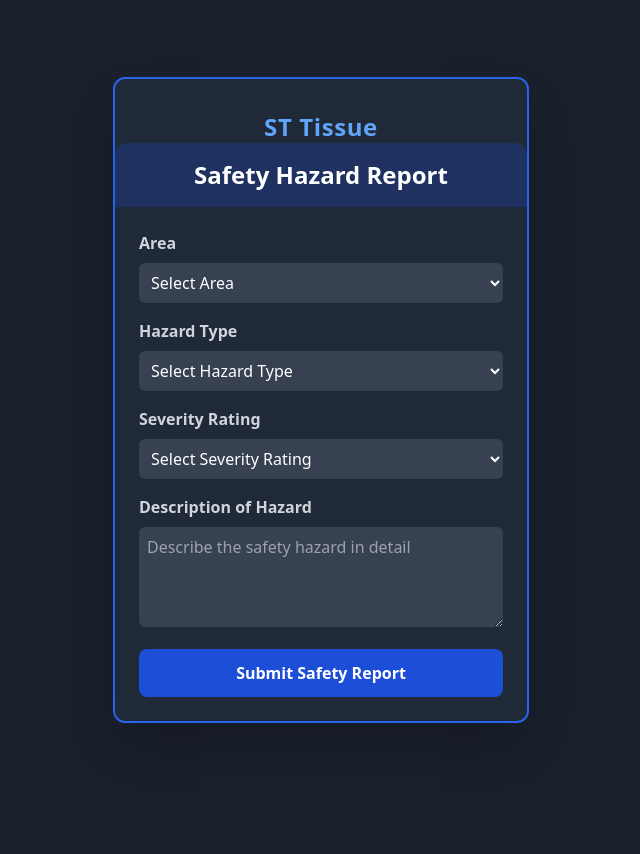
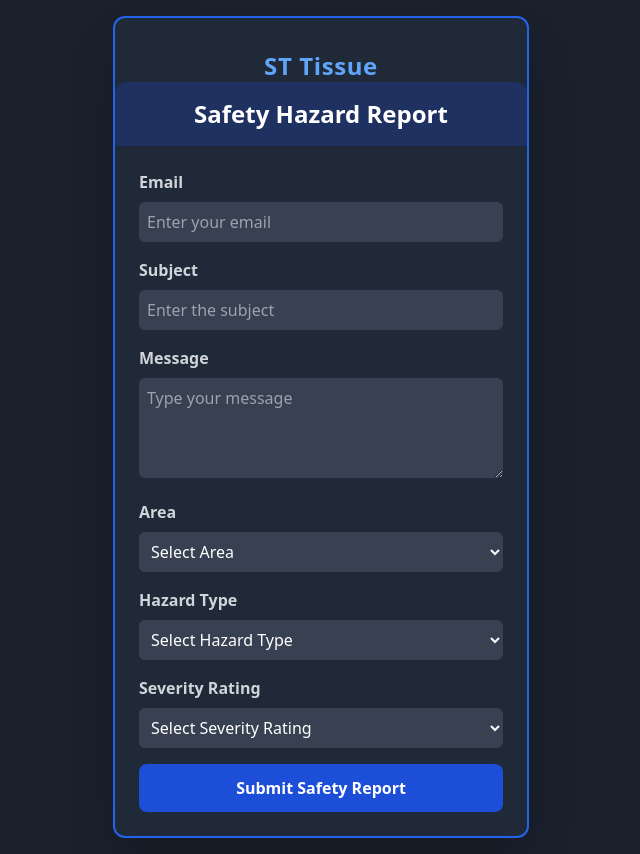
Before and after one commit to gtgriffin/safety-report-system, a plain HTML site: page index.html in a window 1280 px wide. Shown: the whole page, without its empty margins (319-959 px from the left). Before the commit the page ends 800 px from the top, so only its background shows below. Drawn offline with nearby package versions, Linux system fonts and the light colour scheme.

Commit message:
Update index.html

```diff
--- a/index.html
+++ b/index.html
@@ -27,20 +27,49 @@
                 </h1>
             </div>
 
-            <!-- Web3Forms Form -->
+            <!-- FormBold Form Integration -->
             <form
-                action="https://api.web3forms.com/submit"
+                action="https://formbold.com/s/oD2kb"
                 method="POST"
                 class="space-y-4">
 
-                <!-- Web3Forms Correct Access Key -->
-                <input type="hidden" name="access_key" value="402b1052-bcb6-474f-ab5c-9fbee193947e">
+                <!-- Email Field -->
+                <div>
+                    <label class="block mb-2 text-gray-300 font-semibold">Email</label>
+                    <input
+                        type="email"
+                        name="email"
+                        placeholder="Enter your email"
+                        class="w-full bg-gray-700 text-white border-blue-600 rounded-md p-2"
+                        required>
+                </div>
 
-                <!-- Area Selection -->
+                <!-- Subject Field -->
+                <div>
+                    <label class="block mb-2 text-gray-300 font-semibold">Subject</label>
+                    <input
+                        type="text"
+                        name="subject"
+                        placeholder="Enter the subject"
+                        class="w-full bg-gray-700 text-white border-blue-600 rounded-md p-2"
+                        required>
+                </div>
+
+                <!-- Message Field -->
+                <div>
+                    <label class="block mb-2 text-gray-300 font-semibold">Message</label>
+                    <textarea
+                        name="message"
+                        placeholder="Type your message"
+                        class="w-full bg-gray-700 text-white border-blue-600 rounded-md p-2 min-h-[100px]"
+                        required></textarea>
+                </div>
+
+                <!-- Your Other Form Fields -->
                 <div>
                     <label class="block mb-2 text-gray-300 font-semibold">Area</label>
                     <select
-                        name="Area"
+                        name="area"
                         class="w-full bg-gray-700 text-white border-blue-600 rounded-md p-2"
                         required>
                         <option value="">Select Area</option>
@@ -53,11 +82,10 @@
                     </select>
                 </div>
 
-                <!-- Hazard Type -->
                 <div>
                     <label class="block mb-2 text-gray-300 font-semibold">Hazard Type</label>
                     <select
-                        name="HazardType"
+                        name="hazard_type"
                         class="w-full bg-gray-700 text-white border-blue-600 rounded-md p-2"
                         required>
                         <option value="">Select Hazard Type</option>
@@ -70,11 +98,10 @@
                     </select>
                 </div>
 
-                <!-- Severity Rating -->
                 <div>
                     <label class="block mb-2 text-gray-300 font-semibold">Severity Rating</label>
                     <select
-                        name="SeverityRating"
+                        name="severity_rating"
                         class="w-full bg-gray-700 text-white border-blue-600 rounded-md p-2"
                         required>
                         <option value="">Select Severity Rating</option>
@@ -85,16 +112,6 @@
                     </select>
                 </div>
 
-                <!-- Description -->
-                <div>
-                    <label class="block mb-2 text-gray-300 font-semibold">Description of Hazard</label>
-                    <textarea
-                        name="Description"
-                        placeholder="Describe the safety hazard in detail"
-                        class="w-full bg-gray-700 text-white border-blue-600 rounded-md p-2 min-h-[100px]"
-                        required></textarea>
-                </div>
-
                 <!-- Submit Button -->
                 <button
                     type="submit"
@@ -102,9 +119,6 @@
                     Submit Safety Report
                 </button>
             </form>
-
-            <!-- Submission Status -->
-            <div id="submission-status" class="mt-4 hidden p-3 rounded-lg text-center font-semibold"></div>
         </div>
     </div>
 </body>
```
